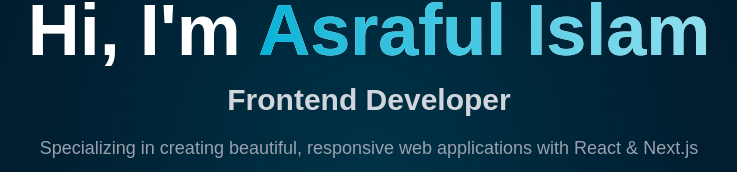
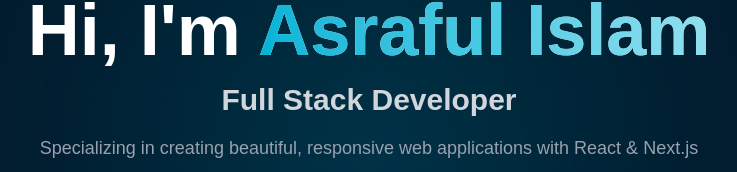
Before and after one commit to DevAsrafulIslam/portfolio, a Next.js app: page / in a window 1280 px wide. Shown: the part 243-415 px from the top of the page, without its empty margins (271-1008 px from the left). Built offline with nearby package versions, Linux system fonts and the light colour scheme.

Commit message:
feat: update profile to reflect full stack developer

```diff
--- a/src/app/education/page.jsx
+++ b/src/app/education/page.jsx
@@ -43,7 +43,7 @@ const Education = () => {
           title: "React and Next.js",
           institution: "Programming Hero",
           year: "2023",
-          description: "Deep dive into advanced React patterns, Next.js, and modern frontend development."
+          description: "Deep dive into advanced React patterns, Next.js, and modern frontend and backend development."
         }
       ]
     },
--- a/src/app/page.jsx
+++ b/src/app/page.jsx
@@ -58,7 +58,7 @@ const Page = () => {
             className="space-y-4"
           >
             <p className="text-2xl sm:text-3xl md:text-3xl text-gray-300 font-semibold">
-              Frontend Developer
+              Full Stack Developer
             </p>
             <p className="text-base sm:text-lg text-gray-400 max-w-2xl mx-auto">
               Specializing in creating beautiful, responsive web applications with React & Next.js
@@ -126,7 +126,7 @@ const Page = () => {
             className="flex justify-center gap-4 flex-wrap"
           >
             <motion.a
-              href="/CV/CV ASRAFUL_ISLAM.pdf"
+              href="/CV/CV_ASRAFUL_ISLAM.pdf"
               download
               whileHover={{ scale: 1.05 }}
               whileTap={{ scale: 0.95 }}
--- a/src/components/About.jsx
+++ b/src/components/About.jsx
@@ -7,7 +7,7 @@ const About = () => {
   const stats = [
     { icon: <FaCode />, label: 'Projects Completed', value: '5+' },
     { icon: <FaLaptopCode />, label: 'Hands-on Coding Experience', value: '20+' },
-    { icon: <FaCode />, label: 'Experience', value: 'Front-End Developer Since 2025 | Remote' }
+    { icon: <FaCode />, label: 'Experience', value: 'Full Stack Developer Since 2025 | Remote' }
 
   ];
 
```
Also changed, not shown: 1 other file (tests, documents, lock files or other folders).
